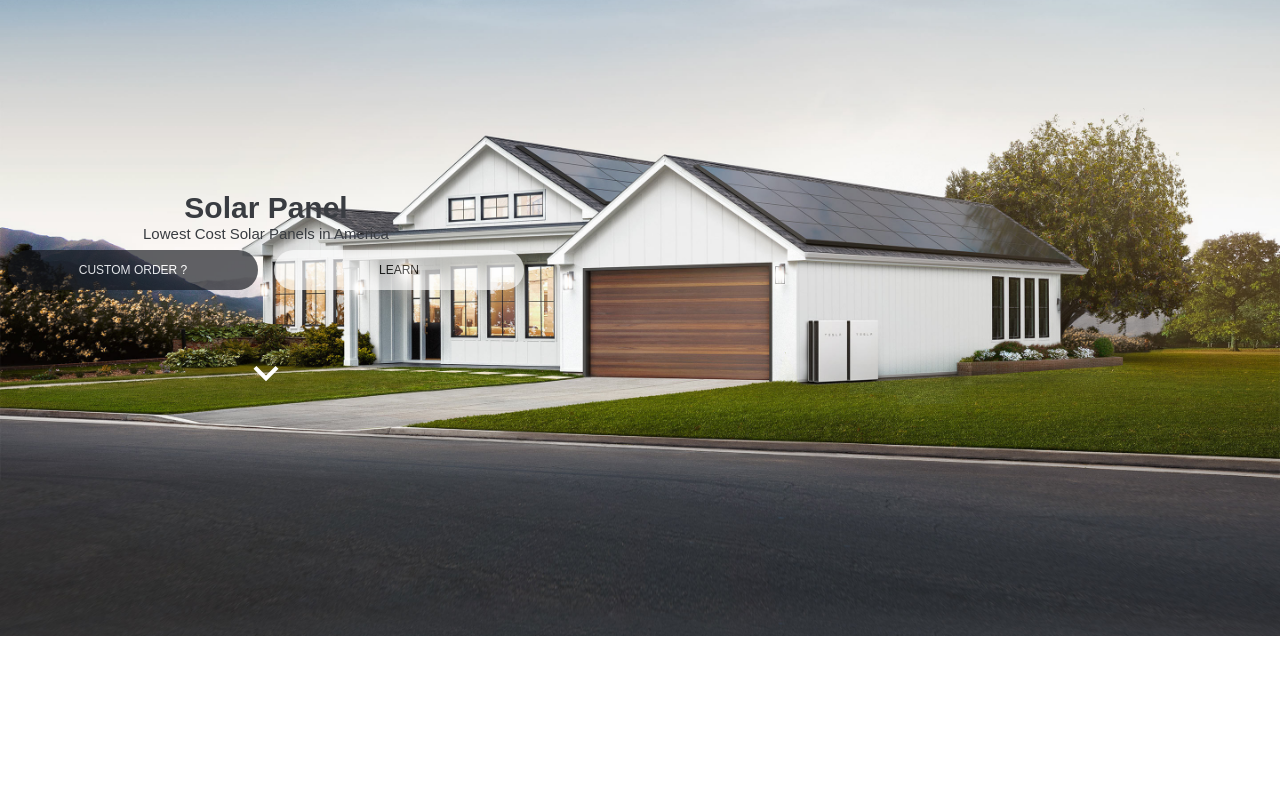
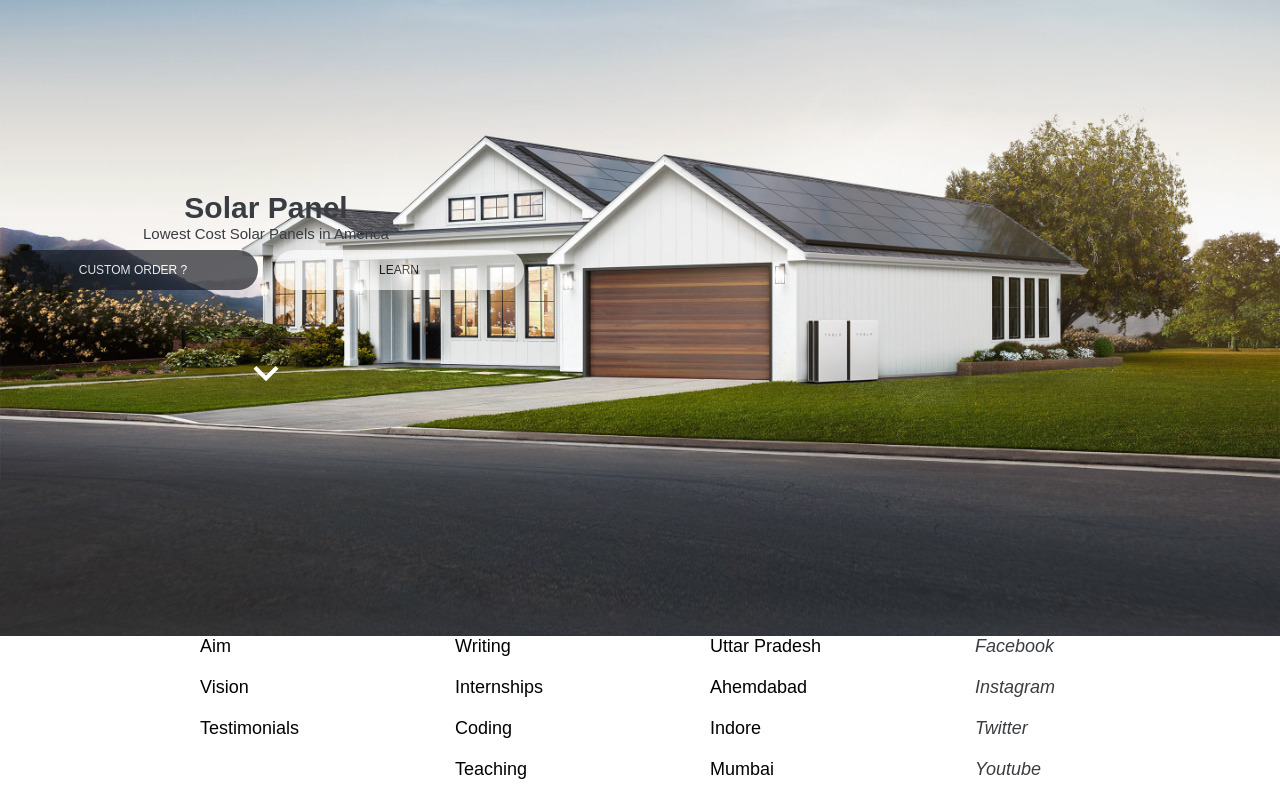
Before and after one commit to joelwembo/reactJS-teslawebsite, a React (Create React App) app: page / in a window 1280 px wide. Shown: the part 4164-4964 px from the top of the page. Before the commit the page ends 4800 px from the top, so only its background shows below. Built offline with nearby package versions, Linux system fonts and the light colour scheme.

Commit message:
added new components

```diff
--- a/src/components/Footer.js
+++ b/src/components/Footer.js
@@ -15,27 +15,23 @@ const Footer = () => {
       <Container>
         <Row>
           <Column>
-            <Heading>About Us</Heading>
             <FooterLink href="#">Aim</FooterLink>
             <FooterLink href="#">Vision</FooterLink>
             <FooterLink href="#">Testimonials</FooterLink>
           </Column>
           <Column>
-            <Heading>Services</Heading>
             <FooterLink href="#">Writing</FooterLink>
             <FooterLink href="#">Internships</FooterLink>
             <FooterLink href="#">Coding</FooterLink>
             <FooterLink href="#">Teaching</FooterLink>
           </Column>
           <Column>
-            <Heading>Contact Us</Heading>
             <FooterLink href="#">Uttar Pradesh</FooterLink>
             <FooterLink href="#">Ahemdabad</FooterLink>
             <FooterLink href="#">Indore</FooterLink>
             <FooterLink href="#">Mumbai</FooterLink>
           </Column>
           <Column>
-            <Heading>Social Media</Heading>
             <FooterLink href="#">
               <i className="fab fa-facebook-f">
                 <span style={{ marginLeft: "10px" }}>
--- a/src/components/FooterStyles.js
+++ b/src/components/FooterStyles.js
@@ -1,7 +1,7 @@
 import styled from 'styled-components';
 
 export const Box = styled.div`
-  padding: 80px 60px;
+  padding: 0;
   background: white;
   bottom: 0;
   width: 100%;
@@ -9,7 +9,7 @@ export const Box = styled.div`
 
 
   @media (max-width: 1000px) {
-    padding: 70px 30px;
+    padding: 0px 0px;
   }
 `;
 
--- a/src/components/Home.js
+++ b/src/components/Home.js
@@ -1,6 +1,8 @@
 import React from 'react';
 import styled from "styled-components";
 import Section from './Section';
+import Footer from './Footer';
+
 
 function Home() {
     return (
@@ -57,8 +59,10 @@ function Home() {
 
 
                 />
+                  <Footer />
 
         </Container>
+
     )
 }
 
```
